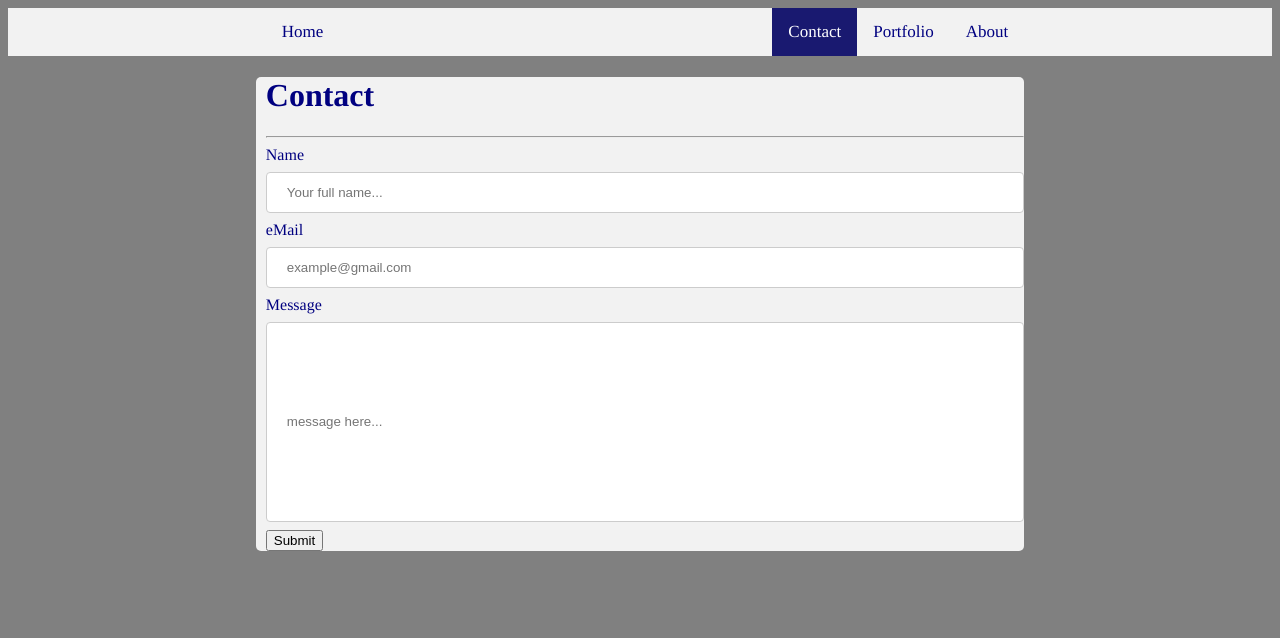
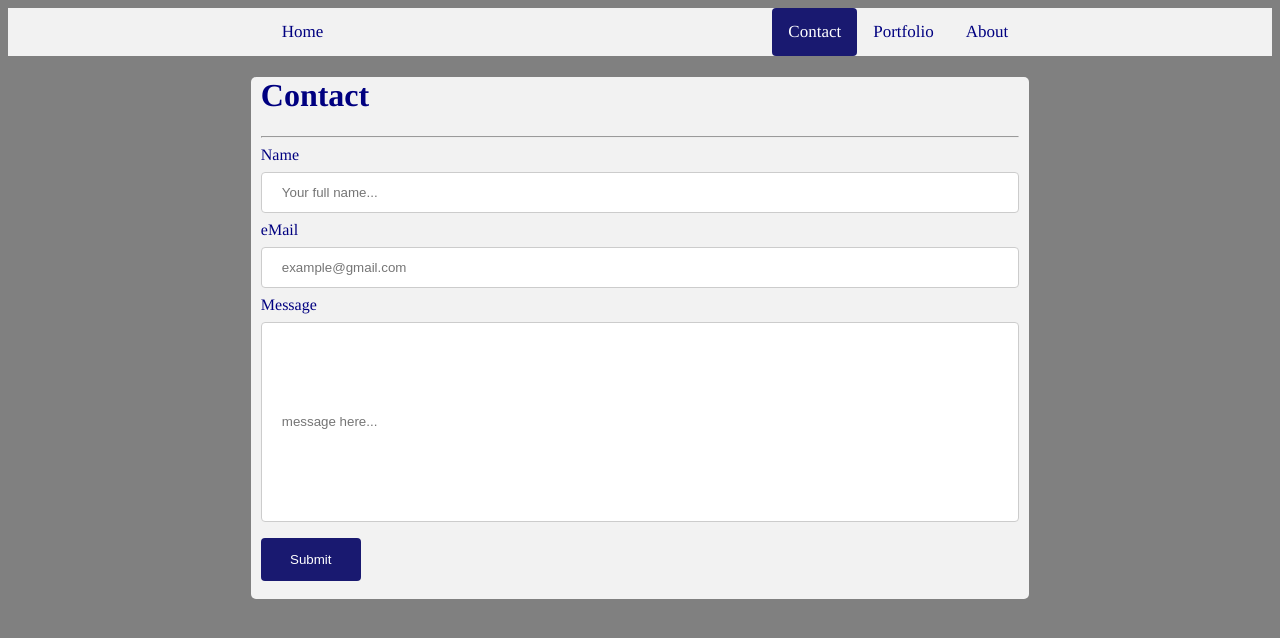
Before and after one commit to nicksessa/nicksessa.github.io, a plain HTML site: page contact.html in a window 1280 px wide. Drawn offline with Linux system fonts and the light colour scheme; files that its build step writes are made by us from their sources.

Commit message:
updated index.html and contact.html

```diff
--- a/contact.html
+++ b/contact.html
@@ -2,6 +2,7 @@
 <html>
 <head>
 <title>Nick Sessa</title>
+<link rel="stylesheet" type="text/css" href="css/style.css">
 <style>
 
 .header {
@@ -22,6 +23,8 @@ body {
   width: 60%;
   position: relative;
   padding-left: 10px;
+  padding-bottom: 10px;
+  padding-right: 10px;
   text-align: left;
   color: navy;
   font-family: Times, Arial, Helvetica, sans-serif;
@@ -46,24 +49,28 @@ body {
   /*padding: 14px 0px 0px 0px;*/
   text-decoration: none;
   font-size: 17px;
+  border-radius: 4px;
 }
 
 /* Add a color to the active/current link */
 .topnav a.active {
   background-color: midnightblue;
   color: white;
+  border-radius: 4px;
 }
 
 /* Change the color of links on hover */
 .topnav a:hover {
   background-color: blue;
   color: white;
+  border-radius: 4px;
 }
 
 /* Change the color of links on focus */
 .topnav a:focus {
   background-color: yellow;
   color: black;
+  border-radius: 4px;
 }
 
 .Home {
@@ -100,12 +107,20 @@ input[type=text], select {
     text-align: top left;
 }
 
-/* .main {
-  border-radius: 5px;
-  background-color: #f2f2f2;
-  padding: 20px;
-} */
+input[type=submit] {
+  width: 100px;
+  background-color: midnightblue;
+  color: white;
+  padding: 14px 20px;
+  margin: 8px 0;
+  border: none;
+  border-radius: 4px;
+  cursor: pointer;
+}
 
+input[type=submit]:hover {
+  background-color: blue;
+}
 
 </style>
 </head>
@@ -113,7 +128,7 @@ input[type=text], select {
 <div class="header">
   <div class="topnav">
     <a class="Home" href="index.html">Home</a>
-    <a class="About" href="#About">About</a>
+    <a class="About" href="index.html">About</a>
     <a class="Portfolio" href="#Portfolio">Portfolio</a>
     <a class="active" href="#Contact">Contact</a>
   </div>
```
Also changed, not shown: index.html (+18 -4 lines).
